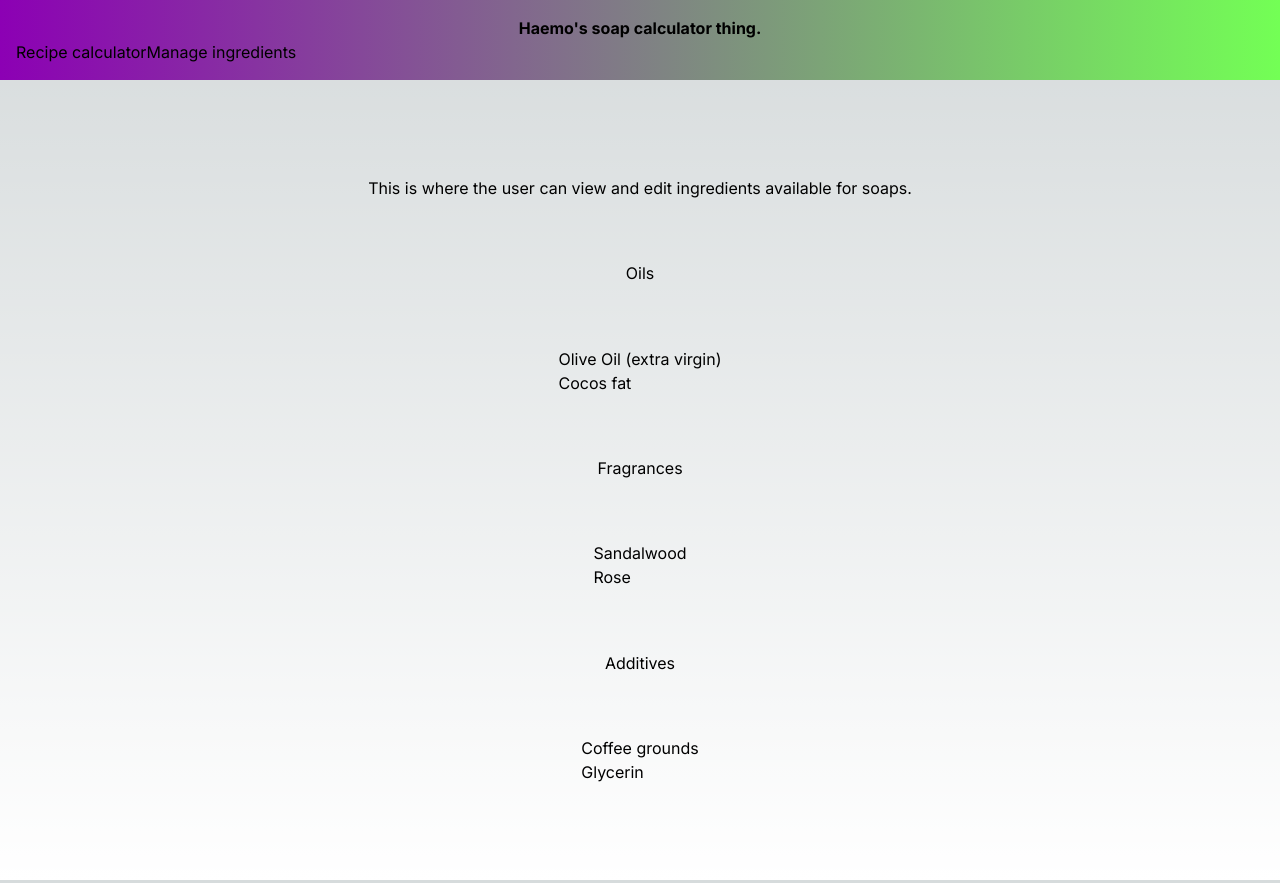
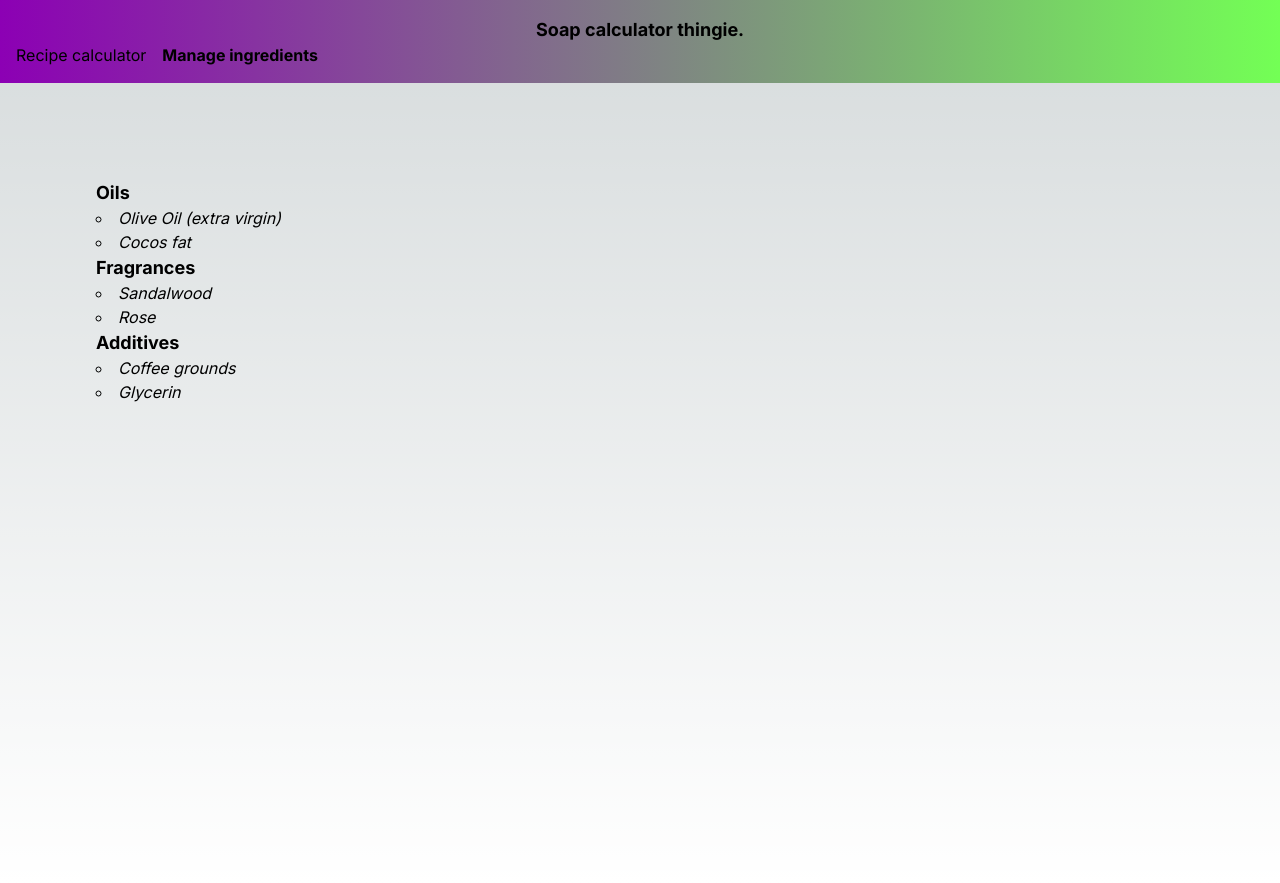
Before and after one commit to haemaenpaa/haem-soap-recipe, a Next.js app: page /ingredients in a window 1280 px wide. Built offline with nearby package versions, Linux system fonts and the light colour scheme.

Commit message:
Styling.

```diff
--- /dev/null
+++ b/app/NavLink.tsx
@@ -0,0 +1,23 @@
+"use client";
+
+import Link from "next/link";
+import { usePathname } from "next/navigation";
+import { ReactNode } from "react";
+
+export default function NavLink(props: {
+  href: string;
+  className?: string;
+  activeClassName?: string;
+  children: ReactNode;
+}) {
+  const pathName = usePathname();
+  const { href, className, activeClassName, children } = props;
+  return (
+    <Link
+      href={href}
+      className={pathName.startsWith(href) ? activeClassName : className}
+    >
+      {children}
+    </Link>
+  );
+}
--- a/app/globals.css
+++ b/app/globals.css
@@ -45,3 +45,13 @@ body {
     )
     rgb(var(--background-start-rgb));
 }
+
+.navbar {
+  display: flex;
+  flex-direction: row;
+  gap: 1em;
+}
+
+.active {
+  font-weight: bold;
+}
--- a/app/ingredients/[slug]/page.tsx
+++ b/app/ingredients/[slug]/page.tsx
@@ -28,11 +28,9 @@ export default function IngredientEdit({
   if (!ingredient) {
     return <h1>Loading....</h1>;
   }
-  const isCreating = ingredient.slug.length === 0;
   return (
     <main className="flex min-h-screen flex-col">
       {error === null ? <></> : <p className="error">{error}</p>}
-      {isCreating ? (
       <select
         value={ingredient.category}
         onChange={(ev) =>
@@ -47,9 +45,7 @@ export default function IngredientEdit({
         <option value="fragrance">Fragrance</option>
         <option value="additive">Additive</option>
       </select>
-      ) : (
-        <></>
-      )}
+
       <label htmlFor={`${params.slug}-name`}>Name</label>
       <input
         id={`${params.slug}-name`}
@@ -68,13 +64,7 @@ export default function IngredientEdit({
           setIngredient({ ...ingredient, description: ev.target.value })
         }
       />
-      {ingredient.saponificationValue === undefined && !isCreating ? (
-        <></>
-      ) : (
-        <>
-          <label htmlFor={`${params.slug}-sap-input`}>
-            Saponification value
-          </label>
+      <label htmlFor={`${params.slug}-sap-input`}>Saponification value</label>
       <input
         id={`${params.slug}-sap-input`}
         type="number"
@@ -86,8 +76,6 @@ export default function IngredientEdit({
           })
         }
       />
-        </>
-      )}
       <button
         onClick={() =>
           saveIngredient(ingredient).then(
--- /dev/null
+++ b/app/ingredients/ingredients.css
@@ -0,0 +1,12 @@
+h1 {
+  font-weight: bold;
+  font-size: large;
+}
+
+ul {
+  list-style: circle inside;
+}
+
+ul > li {
+  font-style: italic;
+}
--- a/app/ingredients/page.tsx
+++ b/app/ingredients/page.tsx
@@ -1,6 +1,7 @@
 import Link from "next/link";
 import fetchIngredients from "../_fetch/fetch-ingredients";
 import { Ingredient, Category } from "../_model/ingredient";
+import "./ingredients.css";
 
 function IngredientLi(params: { ingredient: Ingredient }) {
   const ing = params.ingredient;
@@ -30,11 +31,7 @@ function IngredientsUl(params: {
 export default async function IngredientsPage() {
   const ingredients = await fetchIngredients();
   return (
-    <main className="flex min-h-screen flex-col items-center justify-between p-24">
-      <h1>
-        This is where the user can view and edit ingredients available for
-        soaps.
-      </h1>
+    <main className="flex min-h-screen flex-col p-24">
       <h1>Oils</h1>
       <IngredientsUl category={"oil"} ingredients={ingredients}></IngredientsUl>
       <h1>Fragrances</h1>
--- a/app/layout.tsx
+++ b/app/layout.tsx
@@ -1,12 +1,12 @@
 import "./globals.css";
 import type { Metadata } from "next";
 import { Inter } from "next/font/google";
-import Link from "next/link";
+import NavLink from "./NavLink";
 
 const inter = Inter({ subsets: ["latin"] });
 
 export const metadata: Metadata = {
-  title: "Haemo's soap recipe thing",
+  title: "Soap recipe thing",
   description:
     "Interactive soap recipe calculator made as an exercise in Next.js",
 };
@@ -20,9 +20,15 @@ export default function RootLayout({
     <html lang="en">
       <body className={inter.className}>
         <header>
-          <h1>Haemo's soap calculator thing.</h1>
-          <Link href="/calculator">Recipe calculator</Link>
-          <Link href="/ingredients">Manage ingredients</Link>
+          <h1>Soap calculator thingie.</h1>
+          <div className="navbar">
+            <NavLink href="/calculator" activeClassName="active">
+              Recipe calculator
+            </NavLink>
+            <NavLink href="/ingredients" activeClassName="active">
+              Manage ingredients
+            </NavLink>
+          </div>
         </header>
         {children}
       </body>
```
Lines whose indentation alone changed are shown as unchanged.
